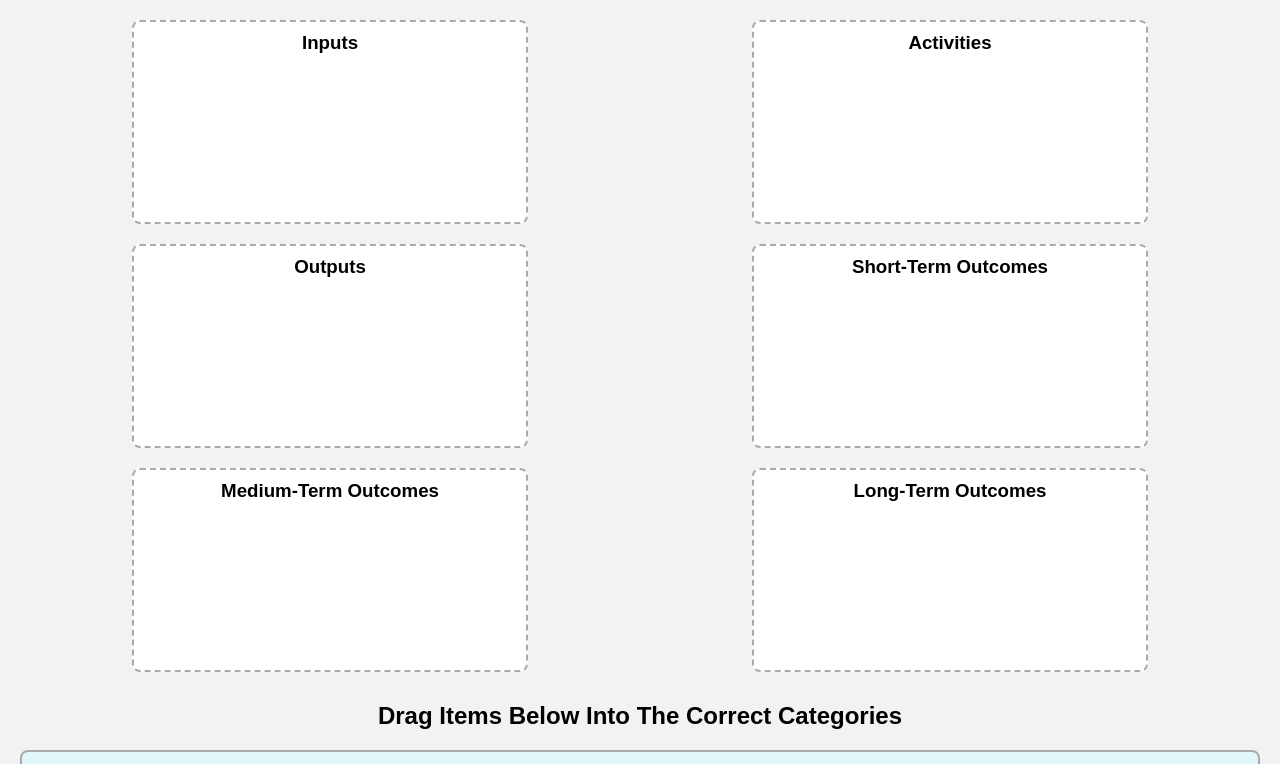
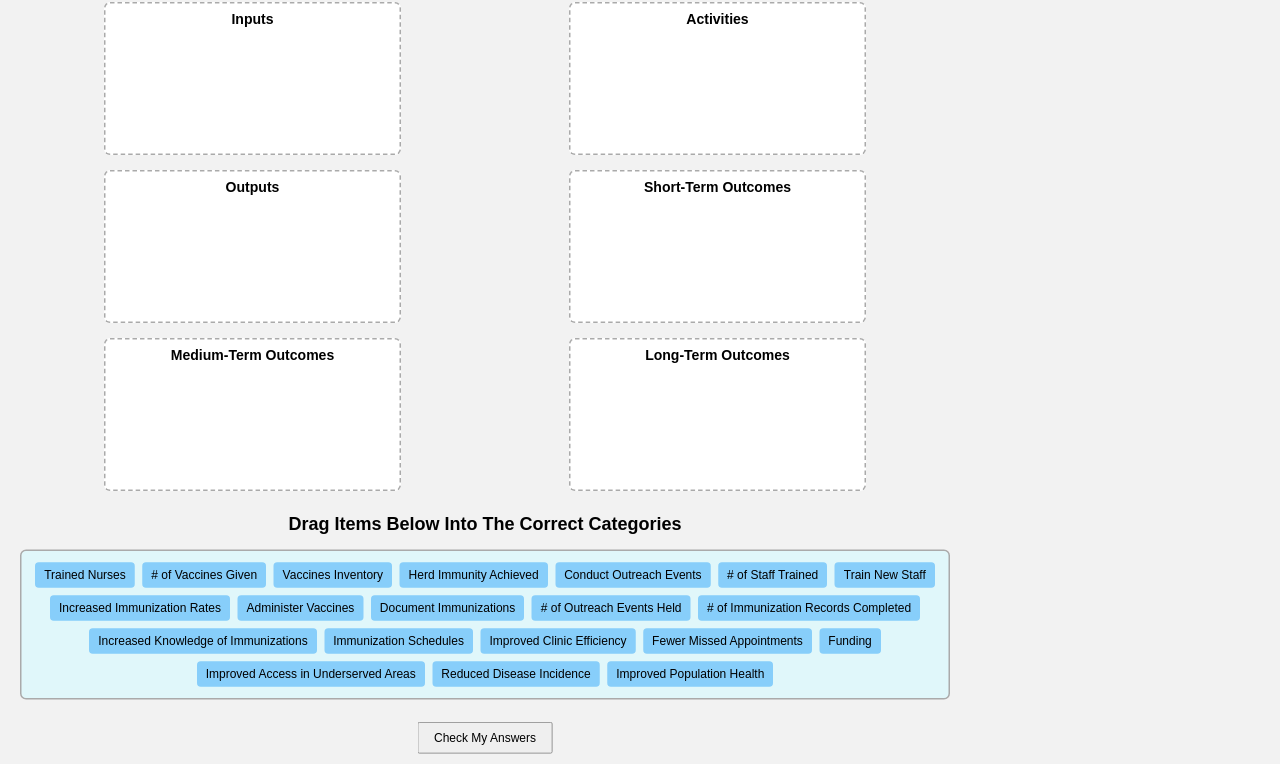
Before and after one commit to LHink-web/LHink-web.github.io, a plain HTML site: page index.html in a window 1280 px wide. Shown: the part 70-834 px from the top of the page. Drawn offline with Linux system fonts and the light colour scheme.

Commit message:
Update index.html

```diff
--- a/index.html
+++ b/index.html
@@ -4,6 +4,7 @@
   <meta charset="UTF-8">
   <title>Clinic Immunization Logic Model Sorting Game</title>
   <style>
+
     body {
       font-family: Arial, sans-serif;
       background-color: #f2f2f2;
@@ -70,8 +71,12 @@
       font-size: 16px;
       cursor: pointer;
     }
+body {
+  transform: scale(0.75);
+  transform-origin: top left;
+}
+  </style>
 
-  </style>
 </head>
 <body>
 
```
